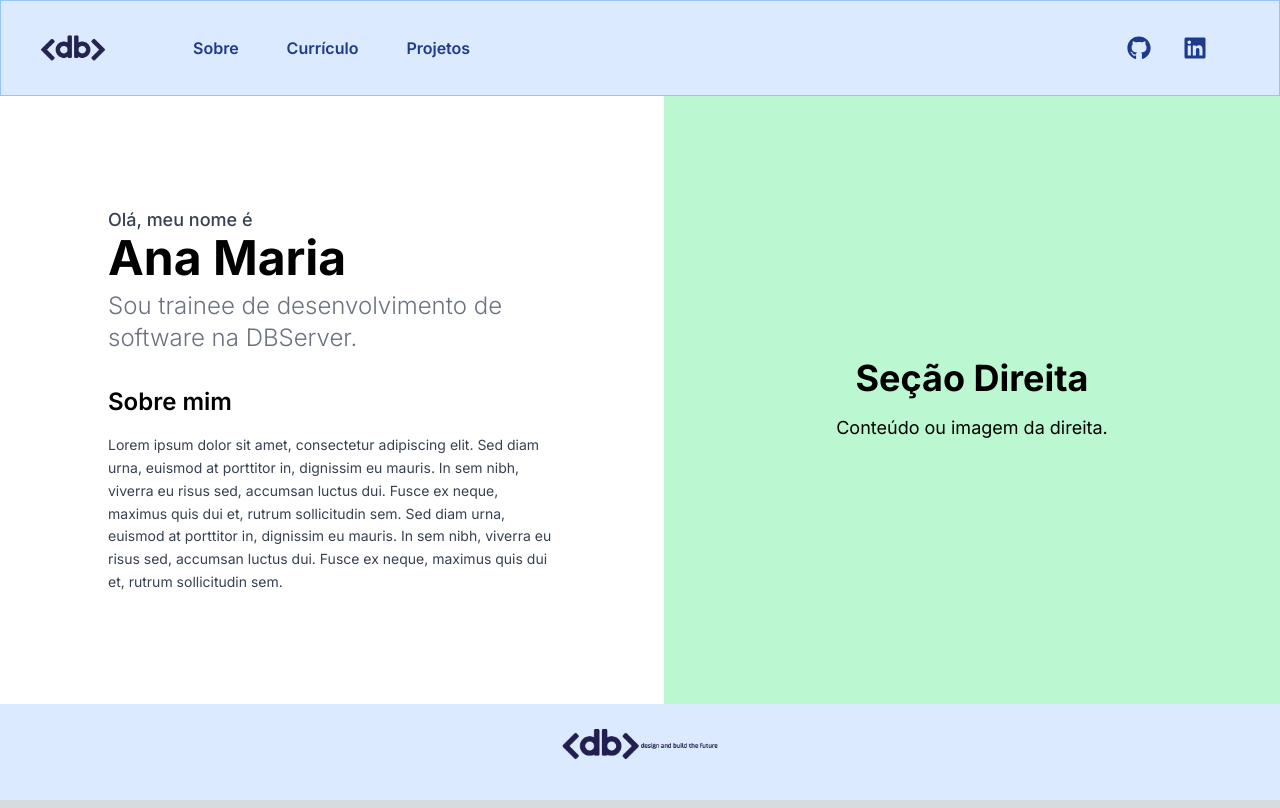
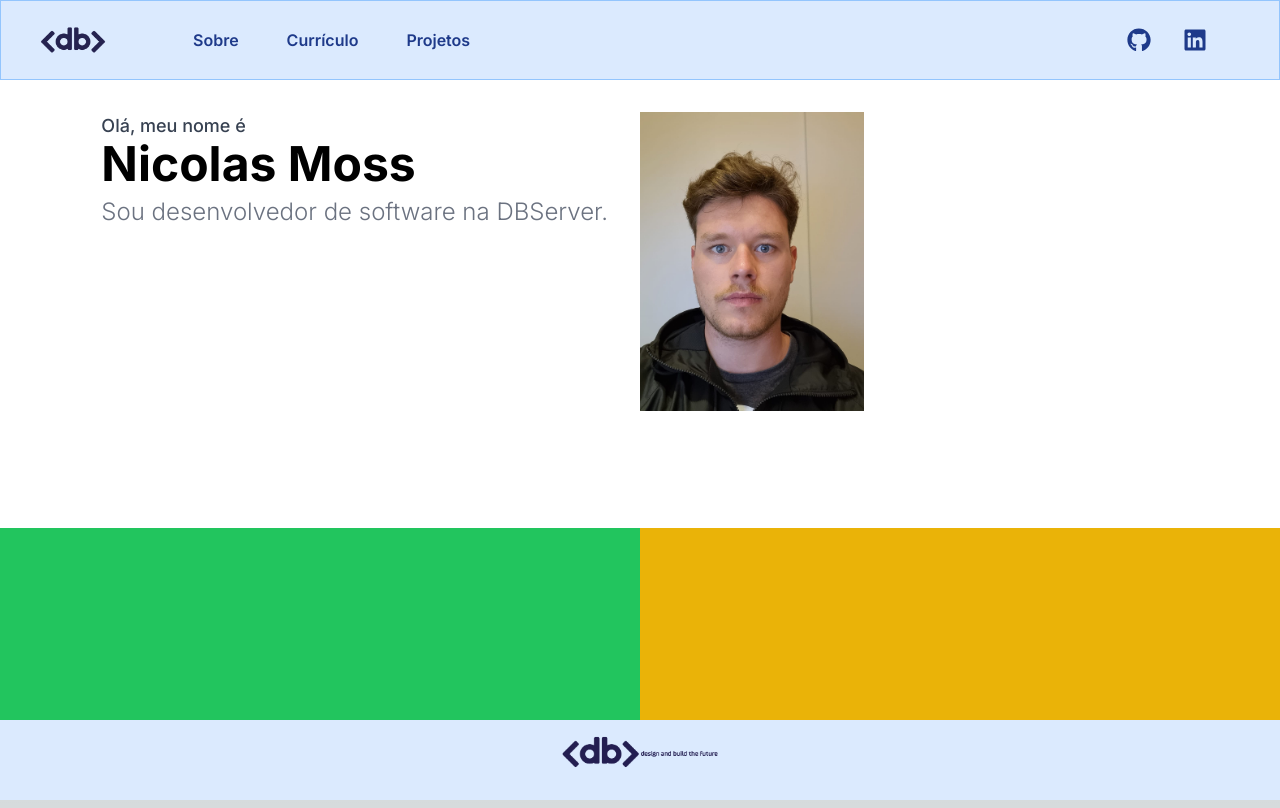
Before and after one commit to Nicolasmoss92/portifolio_nicolas, a Next.js app: page /home in a window 1280 px wide. Built offline with nearby package versions, Linux system fonts and the light colour scheme.

Commit message:
feat: primeiro e segundo quadrante

```diff
--- a/src/app/globals.css
+++ b/src/app/globals.css
@@ -30,4 +30,71 @@ body {
   .text-balance {
     text-wrap: balance;
   }
+
+ html, body {
+  height: 100%; /* Garante que o body e html ocupem toda a tela */
+  margin: 0;
+  padding: 0;
+  font-family: Arial, sans-serif;
 }
+
+.layout {
+  display: flex;
+  flex-direction: column;
+  height: 100vh; /* O layout ocupará toda a altura da janela */
+}
+
+header, footer {
+  background-color: #333;
+  color: white;
+  padding: 20px;
+  text-align: center;
+}
+
+header {
+  flex-shrink: 0; /* O header mantém o seu tamanho e não diminui */
+}
+
+footer {
+  flex-shrink: 0; /* O footer mantém o seu tamanho e não diminui */
+}
+
+.content {
+  flex-grow: 1; /* O conteúdo principal cresce para ocupar o espaço restante */
+  display: flex;
+  justify-content: center;
+  align-items: center;
+  background-color: #f9f9f9;
+}
+
+.container {
+  display: flex;
+  justify-content: center;
+  align-items: center;
+}
+
+.info {
+  margin-right: 20px;
+}
+
+.info h2 {
+  font-size: 24px;
+  margin-bottom: 10px;
+}
+
+.info h3 {
+  font-size: 32px;
+  margin-bottom: 5px;
+}
+
+.info p {
+  font-size: 18px;
+  color: #555;
+}
+
+.image-container img {
+  width: 150px;
+  height: 150px;
+  border-radius: 50%;
+}
+}
--- a/src/app/home/page.tsx
+++ b/src/app/home/page.tsx
@@ -2,51 +2,47 @@
 
 import Footer from "@/components/Footer";
 import Header from "@/components/Header";
+import { FaCircle } from "react-icons/fa";
 
 export default function Home() {
   return (
     <div className="min-h-screen flex flex-col">
-      {/* Header fixo no topo */}
-      <header className="bg-gray-100 w-full">
-        <Header />
-      </header>
+      <Header />
 
-      {/* Divisão da página em duas colunas */}
-      <main className="flex-1 flex flex-col md:flex-row">
-        {/* Coluna da Esquerda */}
-        <section className="flex-1 flex justify-center items-center bg-white p-6">
-          <div className="max-w-md text-left">
+      <main className="flex-1 grid grid-cols-1 md:grid-cols-2 p-0">
+        {/* Quadrante 1 */}
+        <div className="bg-white flex flex-col justify-start items-start p-8">
+          <div className="mx-auto text-left mr-0">
             <p className="text-lg font-medium text-gray-700">Olá, meu nome é</p>
-            <h1 className="text-5xl font-bold mb-2">Ana Maria</h1>
+            <h1 className="text-5xl font-bold mb-2">Nicolas Moss</h1>
             <p className="text-2xl font-light text-gray-500">
-              Sou trainee de desenvolvimento de software na DBServer.
+              Sou desenvolvedor de software na DBServer.
             </p>
+          </div>
+        </div>
 
-            <div className="mt-8">
-              <h2 className="text-2xl font-semibold mb-4">Sobre mim</h2>
-              <p className="text-sm text-gray-700 leading-relaxed">
-                Lorem ipsum dolor sit amet, consectetur adipiscing elit. Sed diam urna,
-                euismod at porttitor in, dignissim eu mauris. In sem nibh, viverra eu risus
-                sed, accumsan luctus dui. Fusce ex neque, maximus quis dui et, rutrum
-                sollicitudin sem. Sed diam urna, euismod at porttitor in, dignissim eu
-                mauris. In sem nibh, viverra eu risus sed, accumsan luctus dui. Fusce ex
-                neque, maximus quis dui et, rutrum sollicitudin sem.
-              </p>
-            </div>
-          </div>
-        </section>
+        {/* Quadrante 2 */}
+        <div className="bg-white flex flex-col justify-start items-start">
+          <div className="mx-auto text-right ml-0 mt-8 w-56 h-56">
+            <img
+              src="/nicolasPerfil.jpeg"
+              alt="Foto de perfil"
+              className="object-cover"
+            />
+        </div>
+    </div>
 
-        {/* Coluna da Direita */}
-        <section className="flex-1 flex justify-center items-center bg-green-200">
-          <div className="text-center">
-            <h1 className="text-4xl font-bold">Seção Direita</h1>
-            <p className="mt-4 text-lg">Conteúdo ou imagem da direita.</p>
-          </div>
-        </section>
-      </main>
-      <footer >
-        <Footer />
-      </footer>
-    </div>
+        {/* Quadrante 3 */ }
+  <div className="bg-green-500 flex justify-center items-center">
+    {/* Conteúdo do quadrante 3 (vazio por enquanto) */}
+  </div>
+
+  {/* Quadrante 4 */ }
+  <div className="bg-yellow-500 flex justify-center items-center">
+    {/* Conteúdo do quadrante 4 (vazio por enquanto) */}
+  </div>
+      </main >
+    <Footer />
+    </div >
   );
 }
--- a/src/components/Footer/index.tsx
+++ b/src/components/Footer/index.tsx
@@ -2,8 +2,8 @@
 
 export default function Footer() {
   return (
-    <footer className="bg-blue-100 h-30 flex flex-col items-center justify-center shadow-4xl px-6 w-full">
-      <div className="flex flex-row items-center justify-center space-x-12">
+    <footer className="bg-blue-100 h-20 flex flex-col items-center justify-center shadow-4xl px-6 w-full">
+      <div className="flex flex-row items-center justify-center space-x-12 max-w-screen-lg">
         {/* Coluna esquerda: Logo e ícones das redes sociais */}
         <div className="flex flex-col items-center">
           {/* Logo */}
--- a/src/components/Header/index.tsx
+++ b/src/components/Header/index.tsx
@@ -11,7 +11,7 @@ export default function Header() {
   };
 
   return (
-    <header className="bg-blue-100 w-full h-24 flex items-center justify-between px-4 sm:px-8 border border-blue-300">
+    <header className="bg-blue-100 w-full h-20 flex items-center justify-between px-4 sm:px-8 border border-blue-300">
       <div className="flex items-center space-x-6 sm:space-x-20">
         <div className="w-20 h-20"> {/* Aumente a largura e altura aqui */}
           <img
```
Also changed, not shown: public/nicolasPerfil.jpeg (added).
